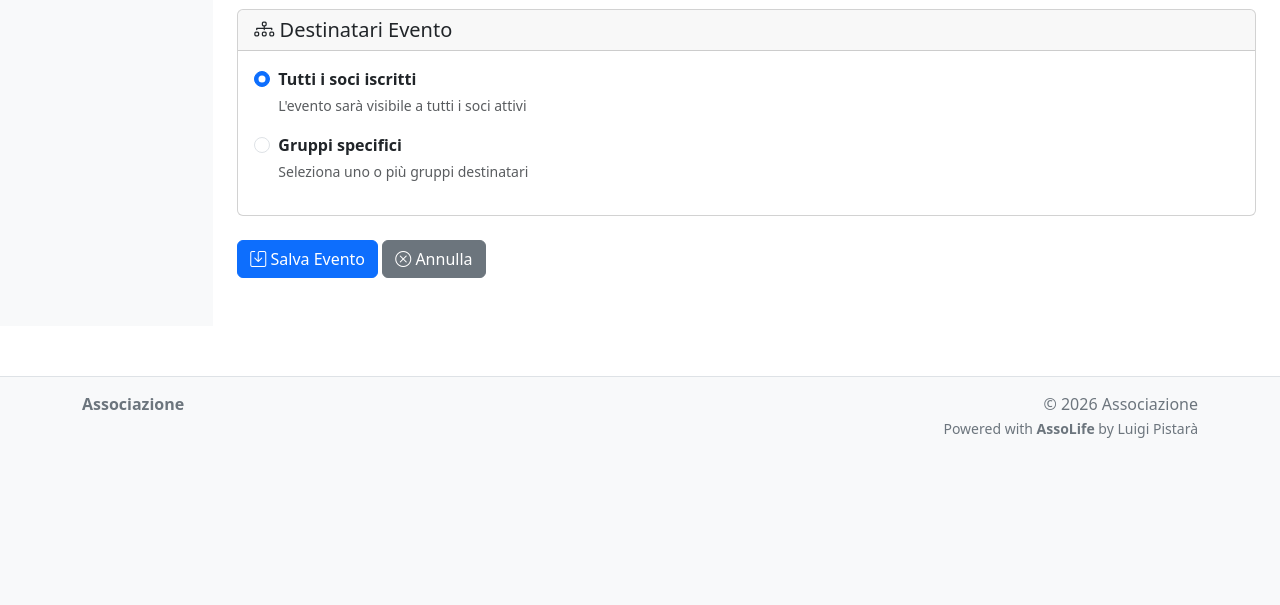
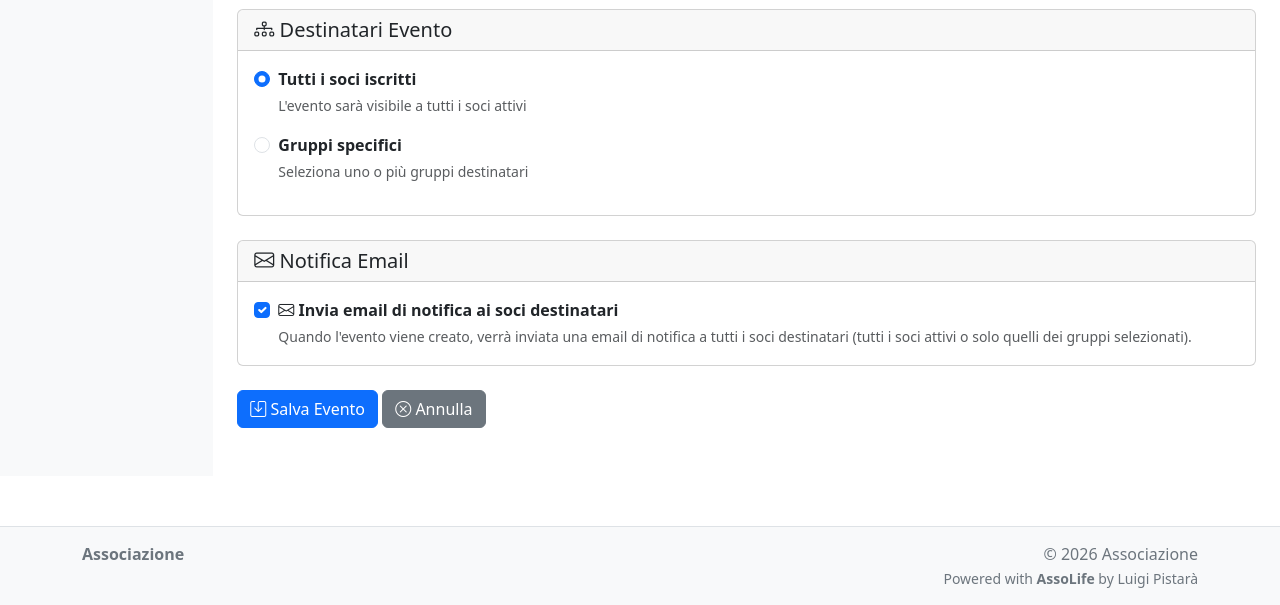
Before and after one commit to luigipistara-max/associazione, a PHP site: page /public/event_edit.php in a window 1280 px wide. Shown: the part 1241-1846 px from the top of the page. Before the commit the page ends 1679 px from the top, so only its background shows below. Run offline with PHP 8.4, Linux system fonts and the light colour scheme; the visitor is signed in with stand-in values (Sample User, id 1); tables that the repository leaves empty hold one stand-in row (values such as "Sample post"); some libraries are stand-ins or nearby versions.

Commit message:
[WIP] Add email notification for new events (#30)
* Initial plan

* Add email notification feature for new events

Co-authored-by: luigipistara-max <250499278+luigipistara-max@users.noreply.github.com>

* Fix: Add require_once for email.php in sendEventNotification

Co-authored-by: luigipistara-max <250499278+luigipistara-max@users.noreply.github.com>

* Fix XSS vulnerabilities by escaping HTML in email template

Co-authored-by: luigipistara-max <250499278+luigipistara-max@users.noreply.github.com>

* Fix email header injection and validate sentCount

Co-authored-by: luigipistara-max <250499278+luigipistara-max@users.noreply.github.com>

* Clean up code: improve subject sanitization and remove redundant intval

Co-authored-by: luigipistara-max <250499278+luigipistara-max@users.noreply.github.com>

---------

Co-authored-by: copilot-swe-agent[bot] <198982749+Copilot@users.noreply.github.com>
Co-authored-by: luigipistara-max <250499278+luigipistara-max@users.noreply.github.com>

```diff
--- a/public/event_edit.php
+++ b/public/event_edit.php
@@ -52,6 +52,7 @@ if ($_SERVER['REQUEST_METHOD'] === 'POST') {
         ];
 
         $targetGroups = $_POST['target_groups'] ?? [];
+        $sendNotification = isset($_POST['send_notification']);
 
         // Validation
         $errors = [];
@@ -68,13 +69,28 @@ if ($_SERVER['REQUEST_METHOD'] === 'POST') {
         if (empty($errors)) {
             try {
                 if ($eventId) {
+                    // This is an update - don't send notification
                     updateEvent($eventId, $data);
                     setEventTargetGroups($eventId, $targetGroups);
                     setFlashMessage('Evento aggiornato con successo');
                 } else {
+                    // This is a new event
                     $newEventId = createEvent($data);
                     setEventTargetGroups($newEventId, $targetGroups);
-                    setFlashMessage('Evento creato con successo');
+
+                    // Send notification emails if requested
+                    if ($sendNotification) {
+                        $sentCount = sendEventNotification($newEventId);
+
+                        if ($sentCount > 0) {
+                            setFlashMessage("Evento creato con successo! Email inviata a {$sentCount} soci.", 'success');
+                        } else {
+                            setFlashMessage('Evento creato con successo!', 'success');
+                        }
+                    } else {
+                        setFlashMessage('Evento creato con successo!', 'success');
+                    }
+
                     redirect($basePath . 'event_edit.php?id=' . $newEventId);
                 }
             } catch (PDOException $e) {
@@ -372,6 +388,26 @@ include __DIR__ . '/inc/header.php';
         </div>
     </div>
 
+    <!-- Email Notification Section -->
+    <?php if (!$eventId): // Only show for new events ?>
+    <div class="card mb-4">
+        <div class="card-header">
+            <h5 class="mb-0"><i class="bi bi-envelope"></i> Notifica Email</h5>
+        </div>
+        <div class="card-body">
+            <div class="form-check">
+                <input class="form-check-input" type="checkbox" name="send_notification" id="send_notification" value="1" checked>
+                <label class="form-check-label" for="send_notification">
+                    <i class="bi bi-envelope"></i> <strong>Invia email di notifica ai soci destinatari</strong>
+                </label>
+                <div class="form-text">
+                    Quando l'evento viene creato, verrà inviata una email di notifica a tutti i soci destinatari (tutti i soci attivi o solo quelli dei gruppi selezionati).
+                </div>
+            </div>
+        </div>
+    </div>
+    <?php endif; ?>
+
     <!-- Submit buttons -->
     <div class="mb-4">
         <button type="submit" class="btn btn-primary">
--- a/src/functions.php
+++ b/src/functions.php
@@ -3597,3 +3597,116 @@ function sendNewsNotification($newsId) {
 
     return $sent;
 }
+
+/**
+ * Send email notification for new event
+ *
+ * @param int $eventId Event ID
+ * @return int Number of emails sent
+ */
+function sendEventNotification($eventId) {
+    global $pdo;
+    require_once __DIR__ . '/email.php';
+
+    // Get event details
+    $stmt = $pdo->prepare("SELECT * FROM " . table('events') . " WHERE id = ?");
+    $stmt->execute([$eventId]);
+    $event = $stmt->fetch();
+
+    if (!$event) {
+        return 0;
+    }
+
+    // Get recipients based on target groups
+    $recipients = [];
+
+    // Check if event has target groups
+    $stmt = $pdo->prepare("SELECT group_id FROM " . table('event_target_groups') . " WHERE event_id = ?");
+    $stmt->execute([$eventId]);
+    $eventGroups = $stmt->fetchAll(PDO::FETCH_COLUMN);
+
+    if (empty($eventGroups)) {
+        // No specific groups = all active members
+        $stmt = $pdo->query("
+            SELECT id, email, first_name, last_name
+            FROM " . table('members') . "
+            WHERE email IS NOT NULL AND email != '' AND status = 'attivo'
+        ");
+        $recipients = $stmt->fetchAll();
+    } else {
+        // Only members in target groups
+        $placeholders = implode(',', array_fill(0, count($eventGroups), '?'));
+        $stmt = $pdo->prepare("
+            SELECT DISTINCT m.id, m.email, m.first_name, m.last_name
+            FROM " . table('members') . " m
+            JOIN " . table('member_group_members') . " mgm ON m.id = mgm.member_id
+            WHERE mgm.group_id IN ($placeholders)
+            AND m.email IS NOT NULL AND m.email != '' AND m.status = 'attivo'
+        ");
+        $stmt->execute($eventGroups);
+        $recipients = $stmt->fetchAll();
+    }
+
+    if (empty($recipients)) {
+        return 0;
+    }
+
+    // Build email
+    $assocInfo = getAssociationInfo();
+    $assocName = h($assocInfo['name'] ?? 'Associazione');
+    $baseUrl = getBaseUrl();
+    $eventUrl = $baseUrl . 'portal/events.php';
+
+    // Sanitize subject line (remove newlines to prevent header injection)
+    $subjectTitle = str_replace(["\r", "\n"], ' ', $event['title']);
+    $subject = "[{$assocName}] Nuovo evento: {$subjectTitle}";
+
+    // Format date
+    $eventDate = date('d/m/Y', strtotime($event['event_date']));
+    $eventTime = $event['event_time'] ? date('H:i', strtotime($event['event_time'])) : '';
+
+    $bodyHtml = "
+        <div style='font-family: Arial, sans-serif; max-width: 600px; margin: 0 auto;'>
+            <div style='background: linear-gradient(135deg, #667eea 0%, #764ba2 100%); color: white; padding: 20px; text-align: center;'>
+                <h2 style='margin: 0;'>{$assocName}</h2>
+            </div>
+
+            <div style='padding: 30px; background: #f8f9fa;'>
+                <h1 style='color: #333; margin-top: 0;'>📅 Nuovo Evento</h1>
+
+                <div style='background: white; padding: 20px; border-radius: 8px; margin: 20px 0;'>
+                    <h2 style='color: #667eea; margin-top: 0;'>" . h($event['title']) . "</h2>
+
+                    <p style='color: #333;'>
+                        <strong>📆 Data:</strong> {$eventDate}" . ($eventTime ? " alle {$eventTime}" : "") . "
+                    </p>
+
+                    " . (!empty($event['location']) ? "<p style='color: #333;'><strong>📍 Luogo:</strong> " . h($event['location']) . "</p>" : "") . "
+
+                    " . (!empty($event['description']) ? "<p style='color: #666; line-height: 1.6;'>" . nl2br(h(substr($event['description'], 0, 300))) . (strlen($event['description']) > 300 ? '...' : '') . "</p>" : "") . "
+                </div>
+
+                <div style='text-align: center; margin-top: 30px;'>
+                    <a href='{$eventUrl}' style='background: #667eea; color: white; padding: 15px 30px; text-decoration: none; border-radius: 5px; display: inline-block; font-weight: bold;'>
+                        Visualizza Evento e Conferma Partecipazione
+                    </a>
+                </div>
+            </div>
+
+            <div style='padding: 20px; text-align: center; color: #999; font-size: 12px;'>
+                <p>Ricevi questa email perché sei iscritto a {$assocName}</p>
+                <p><a href='{$baseUrl}portal/' style='color: #667eea;'>Accedi al Portale Soci</a></p>
+            </div>
+        </div>
+    ";
+
+    // Queue emails for each recipient
+    $sentCount = 0;
+    foreach ($recipients as $member) {
+        if (queueEmail($member['email'], $subject, $bodyHtml)) {
+            $sentCount++;
+        }
+    }
+
+    return $sentCount;
+}
```
